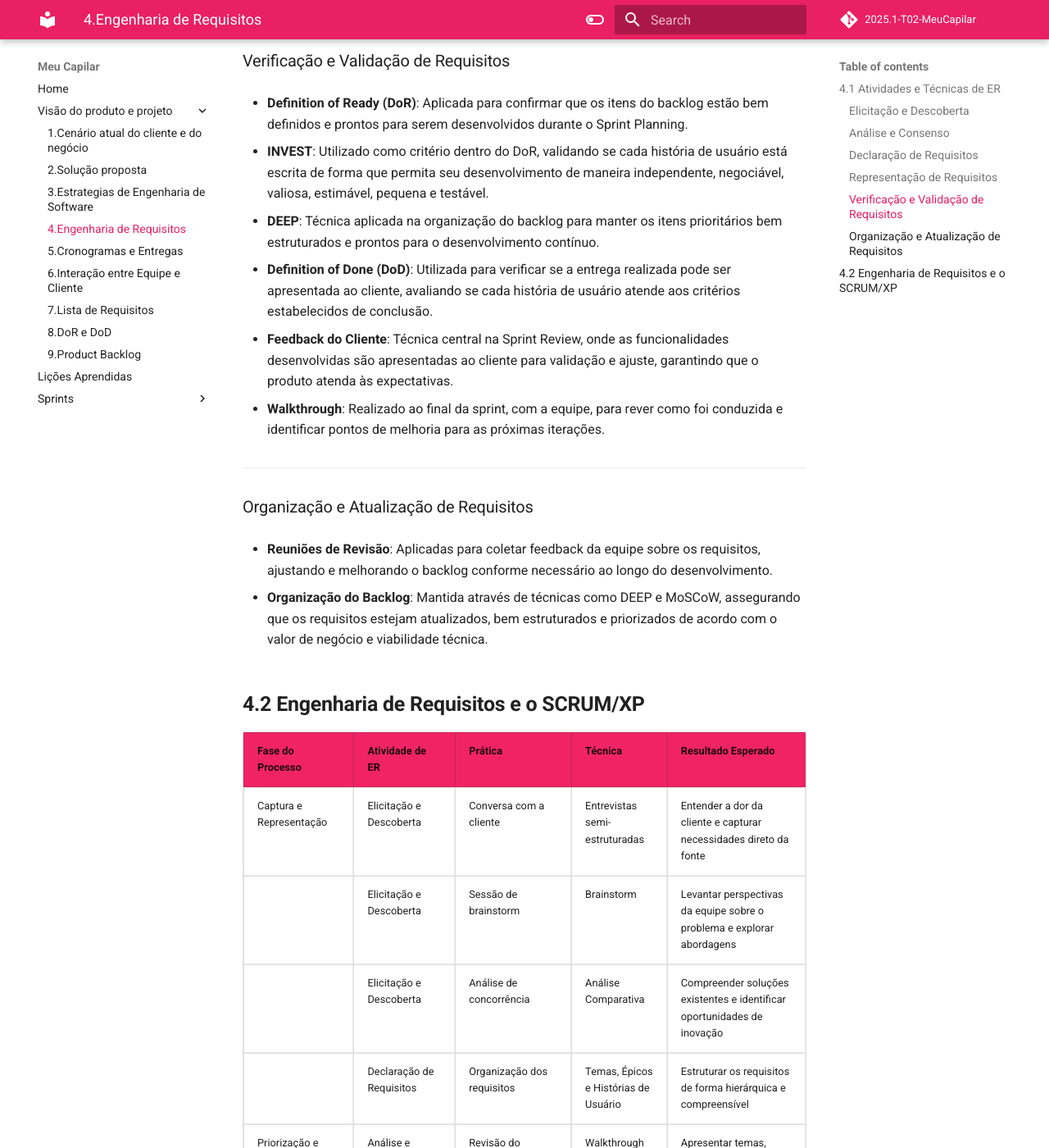
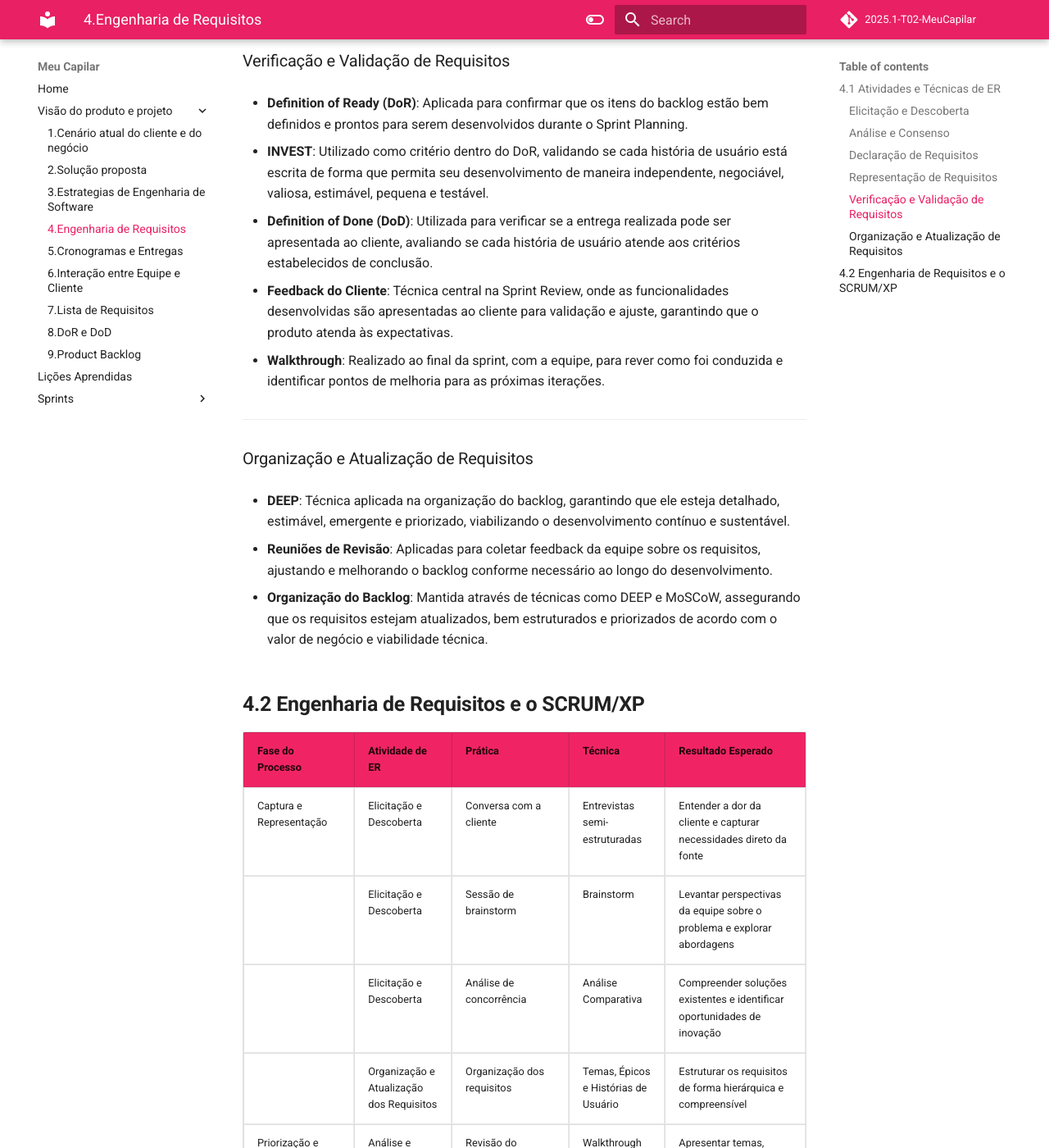
Before and after one commit to mdsreq-fga-unb/2025.1-T02-MeuCapilar, an MkDocs documentation site: the page built from docs/unidade2/sessao4.md, in a window 1280 px wide and 1400 px high, scrolled down 1229 px. Shown: the whole window at 82% size. Built offline with MkDocs 1.6.1 and Material for MkDocs 9.7.7, drawn with Linux system fonts in a browser that asks for light colours; comment, search, counter and statistics services are not loaded; some of the changed text lies outside the part shown.

Commit message:
Correção das Issues relacionadas a processos de ER e DoD, além de adição do engenheiro de requisitos chefe de cada sprint no cronograma

```diff
--- a/docs/unidade2/sessao4.md
+++ b/docs/unidade2/sessao4.md
@@ -39,8 +39,6 @@
 
 - **INVEST**: Utilizado como critério dentro do DoR, validando se cada história de usuário está escrita de forma que permita seu desenvolvimento de maneira independente, negociável, valiosa, estimável, pequena e testável.
 
-- **DEEP**: Técnica aplicada na organização do backlog para manter os itens prioritários bem estruturados e prontos para o desenvolvimento contínuo.
-
 - **Definition of Done (DoD)**: Utilizada para verificar se a entrega realizada pode ser apresentada ao cliente, avaliando se cada história de usuário atende aos critérios estabelecidos de conclusão.
 
 - **Feedback do Cliente**: Técnica central na Sprint Review, onde as funcionalidades desenvolvidas são apresentadas ao cliente para validação e ajuste, garantindo que o produto atenda às expectativas.
@@ -50,6 +48,8 @@
 ---
 
 ### Organização e Atualização de Requisitos
+
+- **DEEP**: Técnica aplicada na organização do backlog, garantindo que ele esteja detalhado, estimável, emergente e priorizado, viabilizando o desenvolvimento contínuo e sustentável.
 
 - **Reuniões de Revisão**: Aplicadas para coletar feedback da equipe sobre os requisitos, ajustando e melhorando o backlog conforme necessário ao longo do desenvolvimento.
 
@@ -92,7 +92,7 @@
     </tr>
     <tr>
       <td></td>
-      <td>Declaração de Requisitos</td>
+      <td>Organização e Atualização dos Requisitos</td>
       <td>Organização dos requisitos</td>
       <td>Temas, Épicos e Histórias de Usuário</td>
       <td>Estruturar os requisitos de forma hierárquica e compreensível</td>
@@ -141,7 +141,7 @@
     </tr>
     <tr>
       <td></td>
-      <td>Verificação e Validação</td>
+      <td>Organização e Atualização dos Requisitos</td>
       <td>Organização do Backlog</td>
       <td>DEEP</td>
       <td>Manter os itens prioritários do backlog em um formato que permite desenvolvimento</td>
@@ -161,13 +161,6 @@
       <td>Apresentar o que foi desenvolvido na sprint para validação do cliente</td>
     </tr>
     <tr>
-      <td></td>
-      <td>Representação</td>
-      <td>Sketches</td>
-      <td>Wireframes</td>
-      <td>Apresentar para a cliente um esboço da próxima sprint sempre que possível</td>
-    </tr>
-    <tr>
       <td>Adaptação (Retrospectiva)</td>
       <td>Verificação e Validação</td>
       <td>Feedback da Equipe</td>
```
Also changed, not shown: docs/unidade1/sessao5.md (+47 -29 lines), docs/unidade1/sessao6.md (+1 -1 lines), docs/unidade2/sessao8.md (+3 -2 lines).
